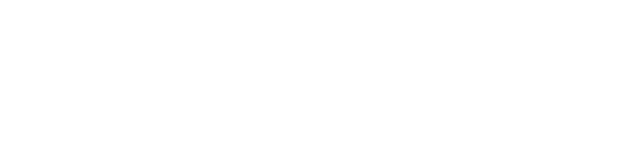
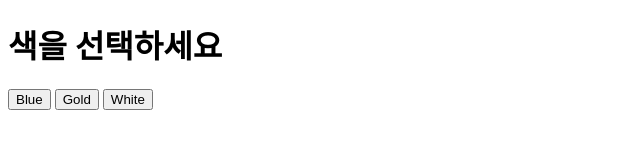
Before and after one commit to punkeyy/WONDERLAND, a plain HTML site: page colors.html in a window 1280 px wide. Shown: the whole page, without its empty margins (0-640 px from the left). Drawn offline with Linux system fonts and the light colour scheme.

Commit message:
Add files via upload

```diff
--- a/colors.html
+++ b/colors.html
@@ -0,0 +1,16 @@
+<!DOCTYPE html>
+<html lang="ko">
+<head>
+  <meta charset="UTF-8" />
+  <meta name="viewport" content="width=device-width, initial-scale=1.0" />
+  <title>Select Your Color</title>
+</head>
+<body>
+  <h1>색을 선택하세요</h1>
+
+  <button>Blue</button>
+  <button>Gold</button>
+  <button>White</button>
+
+</body>
+</html>
--- a/index.html
+++ b/index.html
@@ -4,7 +4,8 @@
   <meta charset="UTF-8" />
   <meta name="viewport" content="width=device-width, initial-scale=1.0" />
   <title>WONDERLAND | Winning Color</title>
-  <link rel="stylesheet" href="style.css" />
+ <link rel="stylesheet" href="style.css" />
+<img src="assets/logo.svg" />
 </head>
 <body>
   <!-- 헤더 -->
@@ -22,7 +23,7 @@
     <div class="hero-content">
       <h1>Discover Your <span>Winning Color</span></h1>
       <p>당신만의 색을 찾아드리는 컬러 브랜드, WONDERLAND.</p>
-      <a href="#" class="btn">Explore Colors</a>
+<a href="colors.html" class="btn">Explore Colors</a>
     </div>
   </section>
 
```
Also changed, not shown: result-blue.html (added), result-gold.html (added), result-white.html (added).
